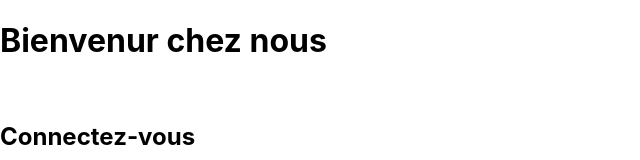
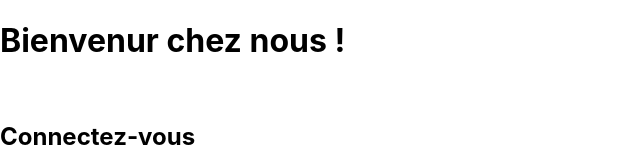
Before and after one commit to Issife94/mon-burger, a React (Create React App) app: page / in a window 1280 px wide. Shown: the top 160 px of the page, without its empty margins (0-640 px from the left). Built offline with nearby package versions, Linux system fonts and the light colour scheme.

Commit message:
✏️ F01: LOGIN > Form > Fix typo

```diff
--- a/src/components/pages/login/LoginForm.js
+++ b/src/components/pages/login/LoginForm.js
@@ -13,7 +13,7 @@ export default function LoginForm() {
   //affichage
   return (
     <form action="submit" onSubmit={handleSubmit}>
-      <h1>Bienvenur chez nous</h1>
+      <h1>Bienvenur chez nous !</h1>
       <br />
       <h2>Connectez-vous</h2>
       <input
```
